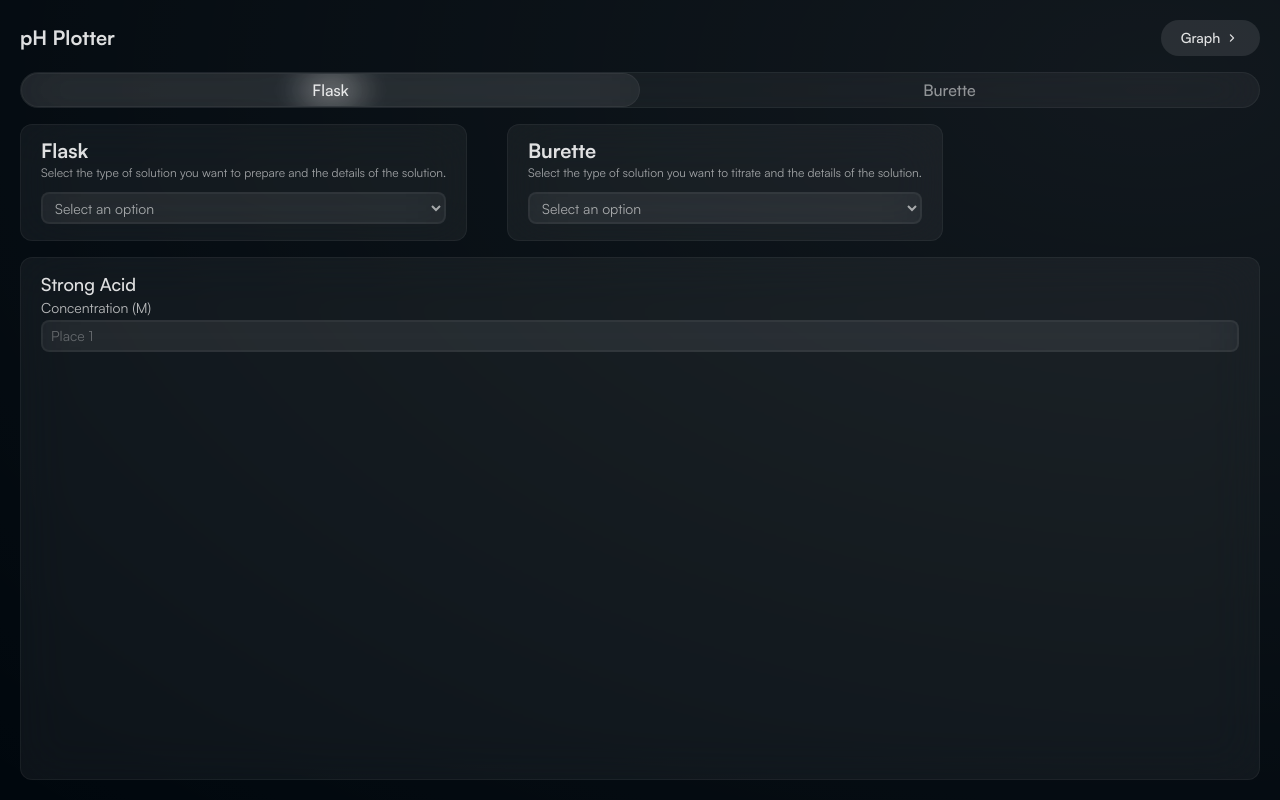
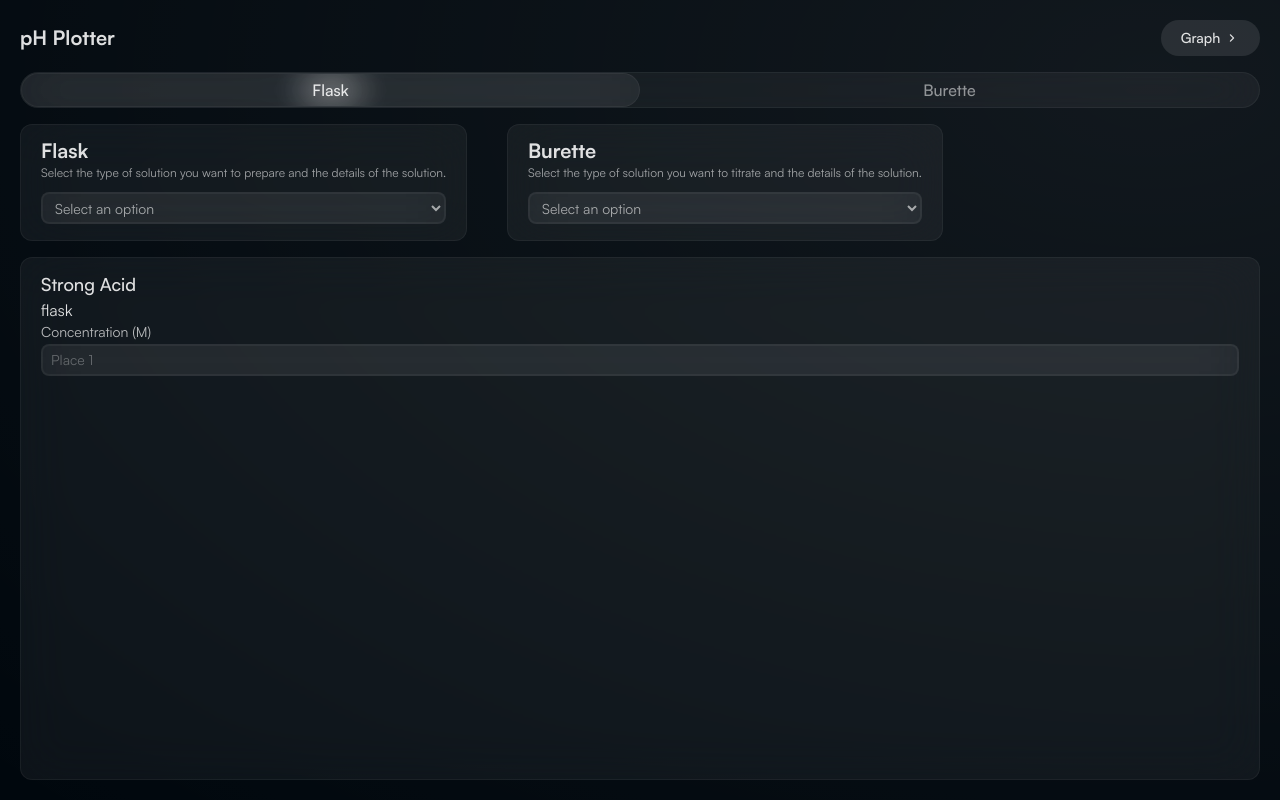
Before and after one commit to HirukaChansilu/pH-plotter, a React (Vite) app: page / in a window 1280 px wide. Built offline with nearby package versions, Linux system fonts and the light colour scheme.

Commit message:
build fix

```diff
--- a/src/components/Cards/SolutionDataCard.tsx
+++ b/src/components/Cards/SolutionDataCard.tsx
@@ -10,6 +10,8 @@ export default function SolutionDataCard({ page }: { page: Pages }) {
       <Card className="h-full !py-3">
         <div className="text-lg font-medium">Strong Acid</div>
 
+        {page}
+
         <InputField
           value={test}
           setValue={setTest}
```
